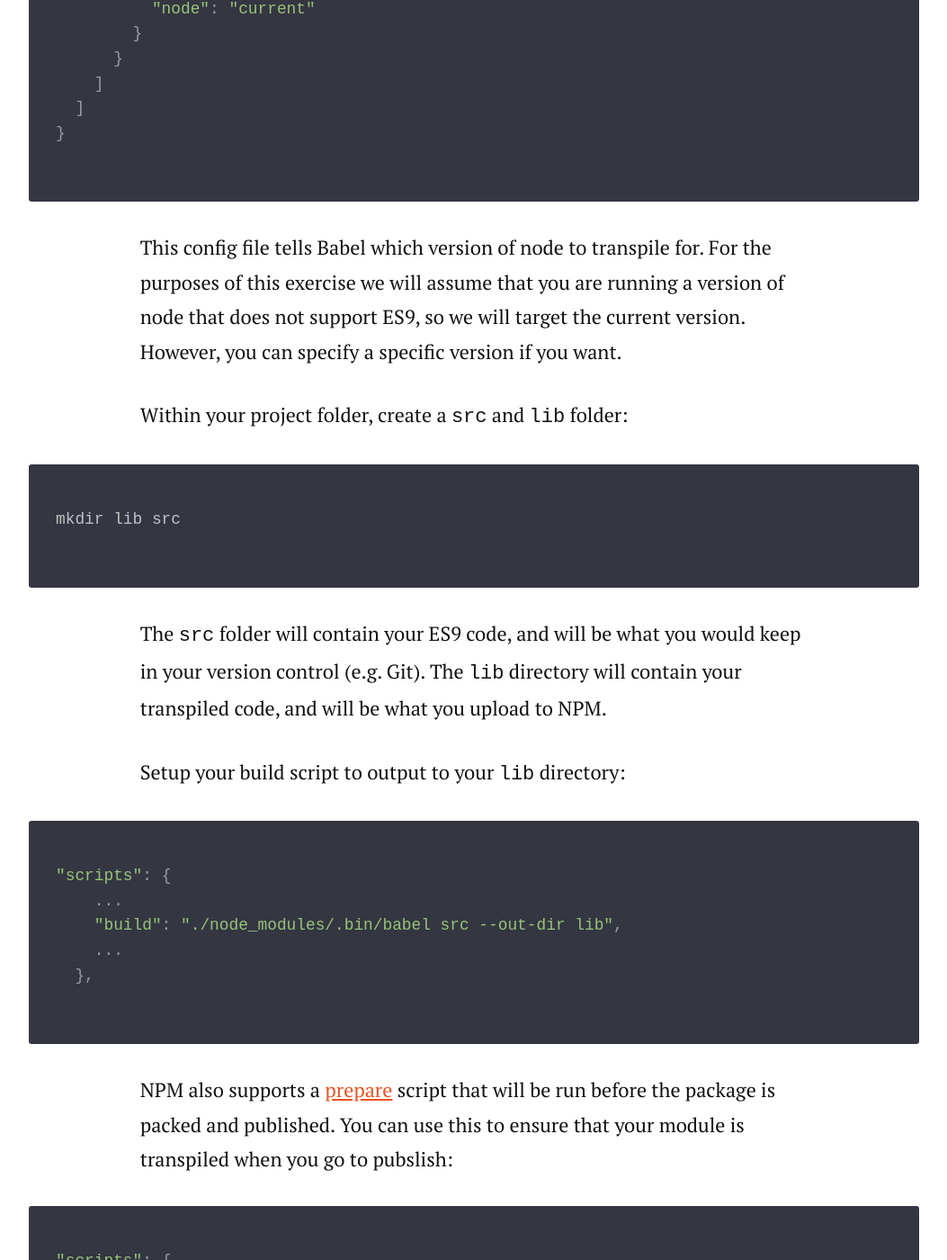
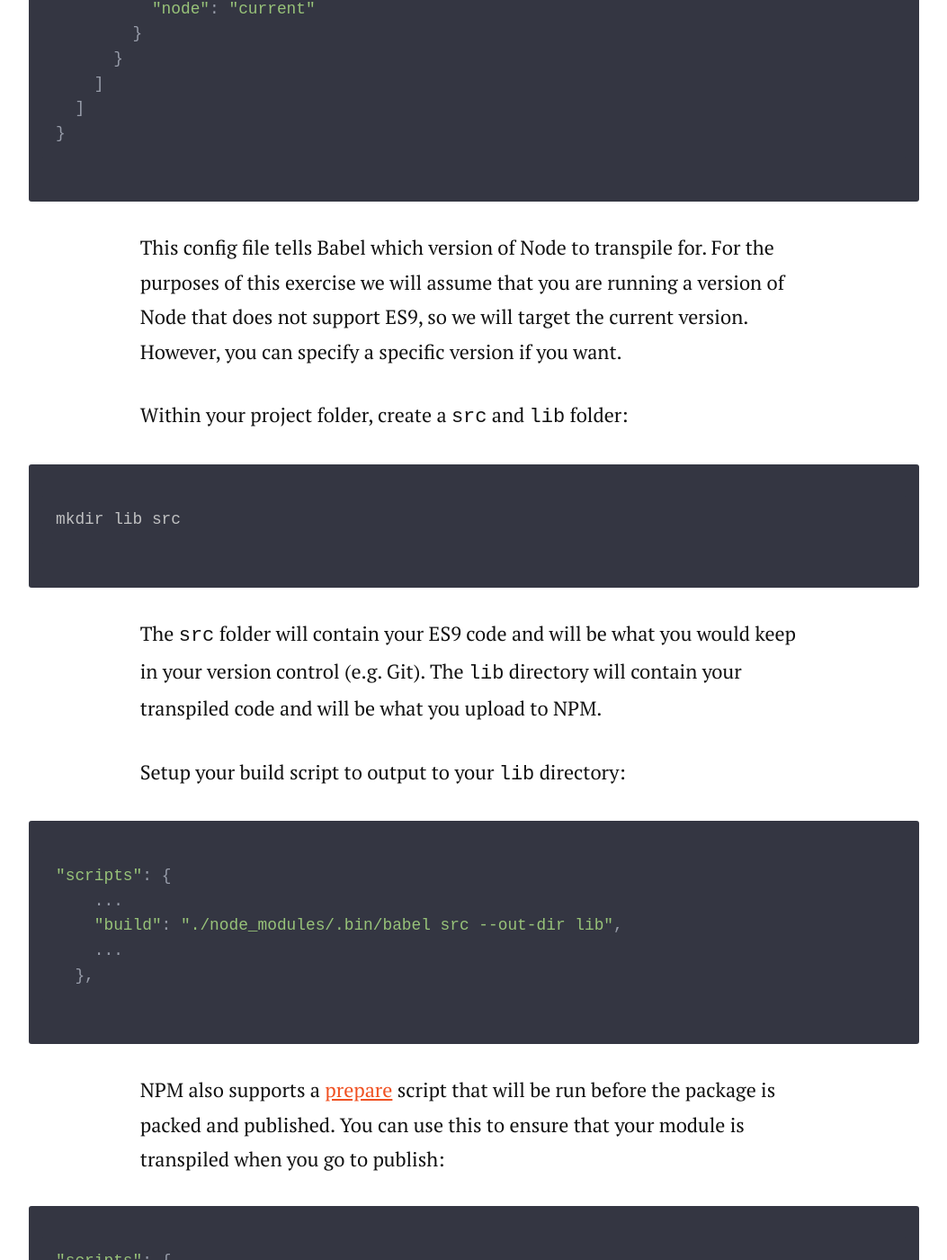
Before and after one commit to seanvm/blog.vanmulligen.ca, a Jekyll site: the page built from _posts/2018-11-15-transpiling-es9-node-modules-with-babel-7.markdown, in a window 1280 px wide and 1400 px high, scrolled down 2833 px. Shown: the whole window at 90% size, without its empty margins (113-1166 px from the left). Built offline with Jekyll 4.4.1, drawn with Linux system fonts in a browser that asks for light colours; nearby versions of some CDN libraries; some of the changed text lies outside the part shown.

Commit message:
Grammar fixes

`````diff
--- a/_posts/2018-11-15-transpiling-es9-node-modules-with-babel-7.markdown
+++ b/_posts/2018-11-15-transpiling-es9-node-modules-with-babel-7.markdown
@@ -47,7 +47,7 @@ Configure Babel by creating a `.babelrc` file in your root directory with the fo
 }
 ````
 
-This config file tells Babel which version of node to transpile for. For the purposes of this exercise we will assume that you are running a version of node that does not support ES9, so we will target the current version. However, you can specify a specific version if you want.
+This config file tells Babel which version of Node to transpile for. For the purposes of this exercise we will assume that you are running a version of Node that does not support ES9, so we will target the current version. However, you can specify a specific version if you want.
 
 Within your project folder, create a `src` and `lib` folder:
 
@@ -55,7 +55,7 @@ Within your project folder, create a `src` and `lib` folder:
 mkdir lib src
 ````
 
-The `src` folder will contain your ES9 code, and will be what you would keep in your version control (e.g. Git). The `lib` directory will contain your transpiled code, and will be what you upload to NPM.
+The `src` folder will contain your ES9 code and will be what you would keep in your version control (e.g. Git). The `lib` directory will contain your transpiled code and will be what you upload to NPM.
 
 Setup your build script to output to your `lib` directory:
 ```json
@@ -66,7 +66,7 @@ Setup your build script to output to your `lib` directory:
   },
 ````
 
-NPM also supports a [prepare][npm-prepare]{:target="_blank"} script that will be run before the package is packed and published. You can use this to ensure that your module is transpiled when you go to pubslish:
+NPM also supports a [prepare][npm-prepare]{:target="_blank"} script that will be run before the package is packed and published. You can use this to ensure that your module is transpiled when you go to publish:
 
 ```json
 "scripts": {
`````
Also changed, not shown: other parts of _posts/2018-11-15-transpiling-es9-node-modules-with-babel-7.markdown (+3 -3 lines).
